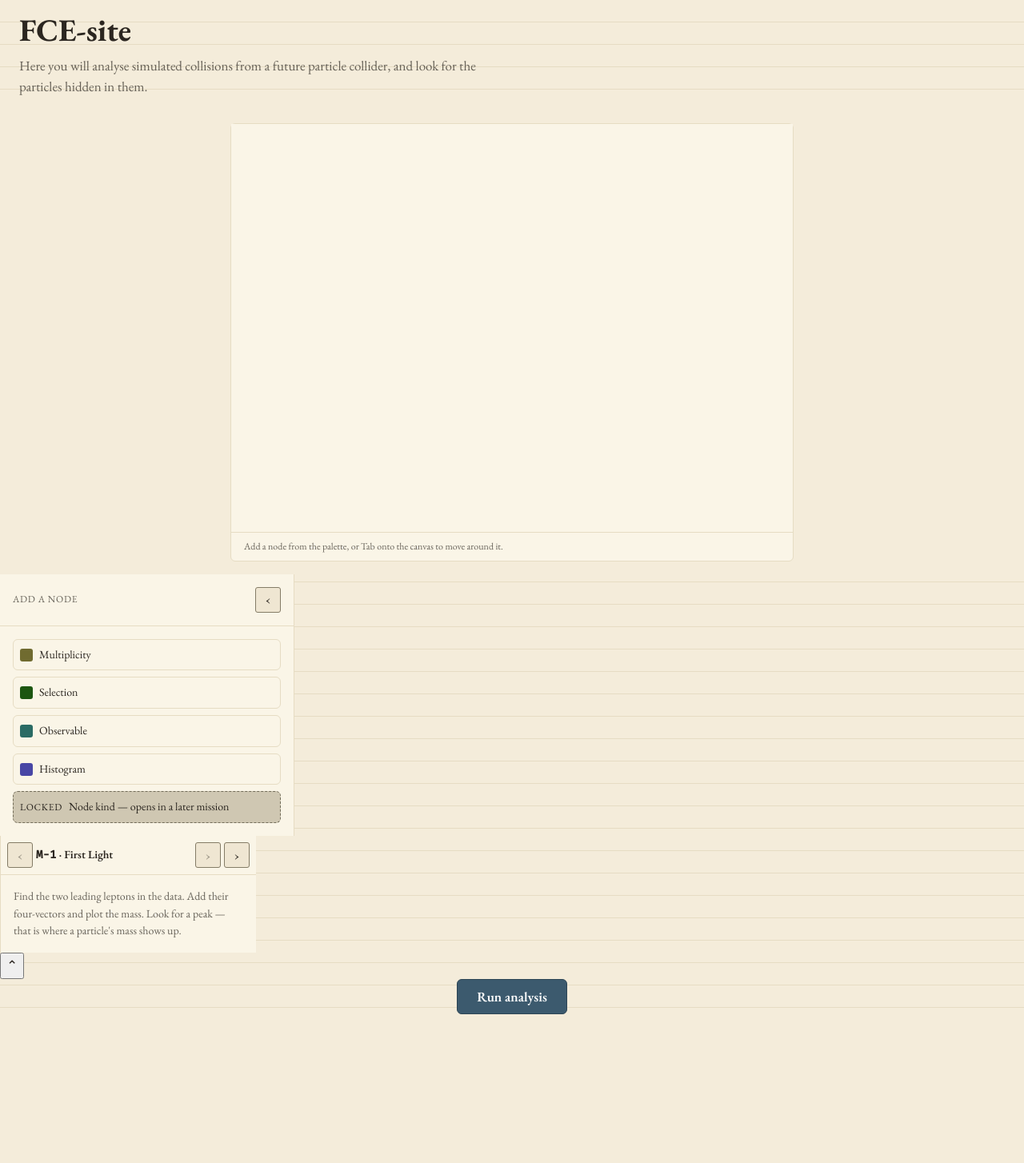
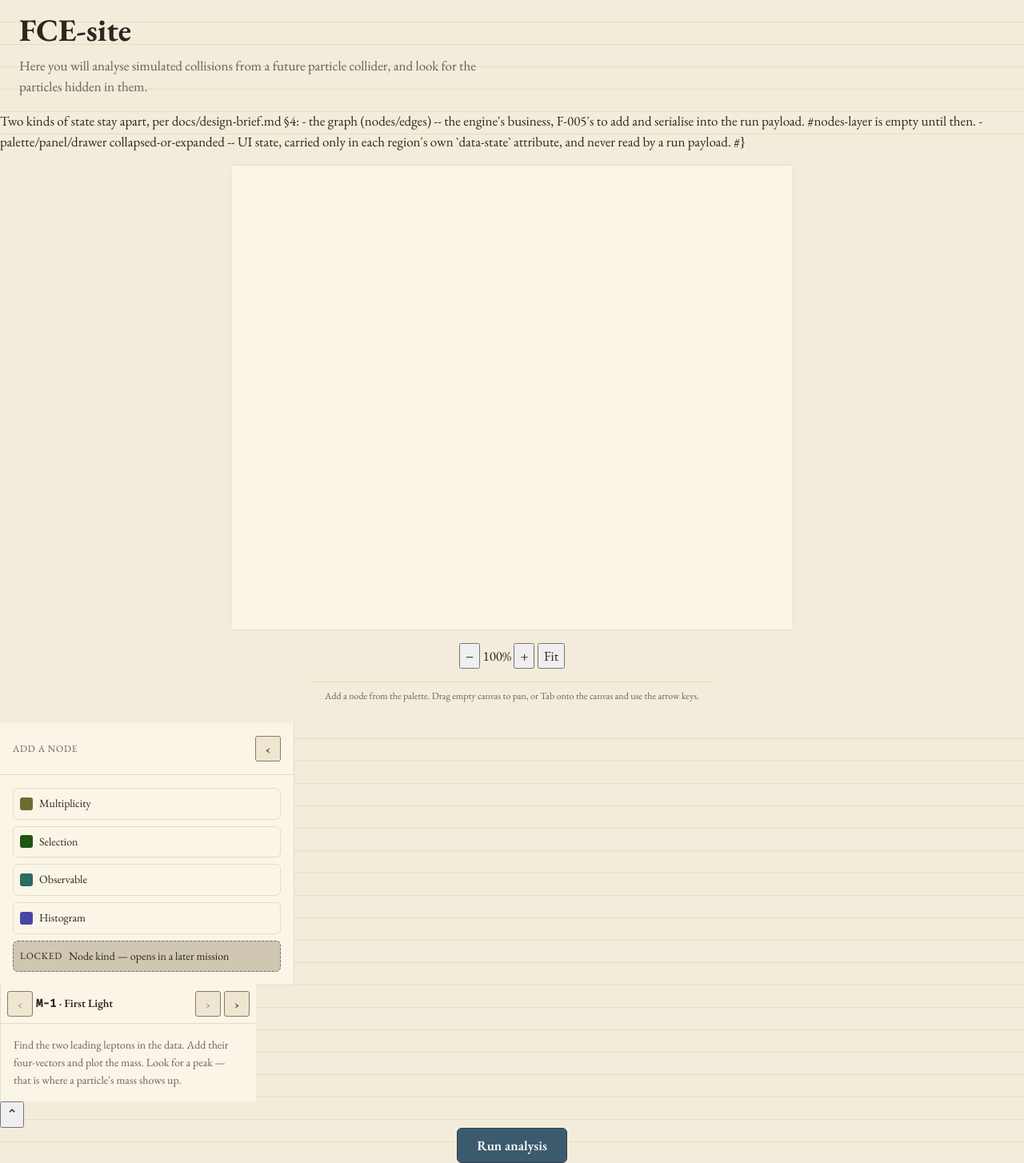
Before and after one commit to JulesVandenbroeck/fce-site, a FastAPI app: page / in a window 1280 px wide. Shown: the whole page at 80% size. Before the commit the page ends 1268 px from the top, so only its background shows below. Run offline with FastAPI, Linux system fonts and the light colour scheme.

Commit message:
frontend: pan/zoom on the canvas surface (F-016), WIP
Ports canvas-frame.html's applyZoom/setZoom/fit/wirePan into graph.js:
- sheet {w,h} replaces fixed CANVAS_W/CANVAS_H, grown monotonically in
  applyZoom (viewport term, SHEET_MIN floor, node-extent term) so zooming
  in never orphans a node placed at a lower zoom (D-021's F2 / this
  task's C5).
- #zoom-controls (zoom-out/zoom-in/fit + readout) added to shell.html,
  wired to setZoom/fit. Zoom clamps 50%-200%.
- #canvas-wrap gets tabindex=0/role=group and the `canvas-viewport` class
  canvas-frame.css already styles; native overflow:auto scrolling (once
  D-022 supplies it) gives pan and keyboard arrow-key panning for free,
  per the N13 ruling against a free transform.
- Pan is routed by drag origin: pointerdown inside `.node` moves the node
  (existing code, untouched); elsewhere it pans.
- F3 carry-in (PR #62): #results is now a plain div, not a second nested
  landmark inside #drawer's own region.

e2e (tests/e2e/test_graph.py): new tests for C1/C2/C4/C5/C6 inject
docs/design-explorations/canvas-frame.css via page.add_style_tag, since
production canvas.css/shell.css predate D-022 and do not yet give
#canvas-wrap real overflow/sizing (confirmed: stale since D-019, before
F-015's markup restructure) -- disclosed in the test module's own
docstring, not hidden.

KNOWN UNRESOLVED: pointer-drag panning (C1) and node-drag-not-pan (C2)
fail in this state -- scrollLeft assigned inside a pointermove handler on
the real #canvas-wrap silently has no effect, even though the identical
mechanism works on an ad-hoc div with equivalent CSS/structure appended
to the same page, and even though native keyboard-driven scrolling of
the same #canvas-wrap (C3) works fine. Root cause not found; see the
handoff. C3 (keyboard pan), C5 (monotonic sheet) and C6 (Fit) pass.

Co-Authored-By: Claude Sonnet 5 <noreply@anthropic.com>

```diff
--- a/src/fce_web/static/js/graph.js
+++ b/src/fce_web/static/js/graph.js
@@ -86,10 +86,27 @@ const NODE_W = 160;
 // gives it real layout -- an overflowing port is invisible to hit-testing
 // even though getBoundingClientRect still reports it.
 const NODE_H = 104;
-const CANVAS_W = 704;
-const CANVAS_H = 512;
 const NUDGE = 12;
 const NUDGE_BIG = 40;
+
+// ---- pan/zoom (F-016, ported from docs/design-explorations/canvas-frame.html)
+// The canvas is a bounded "sheet" the SVG's viewBox covers -- #canvas-wrap
+// pans it via its own native `overflow: auto` scrolling (never a free
+// transform, per the N13 ruling: that is what buys real scrollbars and
+// keyboard arrow-key panning for free), and zoom scales the SVG's rendered
+// width/height against that viewBox. `sheet` starts at the floor and is
+// only ever grown, in applyZoom -- see its own comment for why that
+// direction is load-bearing (D-021's monotonic-sheet rule, this task's C5).
+const SHEET_MIN_W = 1200;
+const SHEET_MIN_H = 900;
+const SHEET_PAD = 240; // surface units of spare paper beyond the viewport
+const ZOOM_MIN = 0.5;
+const ZOOM_MAX = 2.0;
+const ZOOM_STEP = 0.25;
+const FIT_PAD = 24;
+
+let zoom = 1;
+const sheet = { w: SHEET_MIN_W, h: SHEET_MIN_H }; // surface units, rewritten by applyZoom
 
 // The only state this module keeps.
 const graphState = {
@@ -128,11 +145,136 @@ function setStatus(text) {
 }
 
 // w/h default to the collapsed size; moveNodeTo passes the measured box.
+// Clamps against the live `sheet`, not a fixed canvas size -- the sheet
+// only grows (applyZoom), so a node already placed near its far edge never
+// becomes unreachable as the sheet grows around it.
 function clampToCanvas(x, y, w = NODE_W, h = NODE_H) {
   return {
-    x: Math.max(0, Math.min(CANVAS_W - w, x)),
-    y: Math.max(0, Math.min(CANVAS_H - h, y)),
+    x: Math.max(0, Math.min(sheet.w - w, x)),
+    y: Math.max(0, Math.min(sheet.h - h, y)),
   };
+}
+
+const clampZoom = (z) => Math.min(ZOOM_MAX, Math.max(ZOOM_MIN, z));
+
+// Grow the sheet to the zoom, then paint it. The third term in each Math.max
+// is what makes the sizing monotonic in the content it holds: without it the
+// sheet would shrink on zoom-in and a node parked out on a wide 50% sheet
+// would fall outside the scroll range at 200% -- D-021's F2, the defect
+// this task's C5 exists to keep fixed.
+function applyZoom() {
+  const nodes = Array.from(graphState.nodes.values());
+  const maxNodeX = nodes.length ? Math.max(...nodes.map((n) => n.x)) : 0;
+  const maxNodeY = nodes.length ? Math.max(...nodes.map((n) => n.y)) : 0;
+  sheet.w = Math.max(
+    SHEET_MIN_W,
+    Math.ceil(els.wrap.clientWidth / zoom) + 2 * SHEET_PAD,
+    maxNodeX + NODE_W + SHEET_PAD
+  );
+  sheet.h = Math.max(
+    SHEET_MIN_H,
+    Math.ceil(els.wrap.clientHeight / zoom) + 2 * SHEET_PAD,
+    maxNodeY + NODE_H + SHEET_PAD
+  );
+  els.svg.setAttribute("viewBox", `0 0 ${sheet.w} ${sheet.h}`);
+  els.svg.setAttribute("width", sheet.w * zoom);
+  els.svg.setAttribute("height", sheet.h * zoom);
+  els.canvasBg.setAttribute("width", sheet.w);
+  els.canvasBg.setAttribute("height", sheet.h);
+  els.zoomReadout.textContent = `${Math.round(zoom * 100)}%`;
+  els.zoomIn.disabled = zoom >= ZOOM_MAX - 0.001;
+  els.zoomOut.disabled = zoom <= ZOOM_MIN + 0.001;
+}
+
+// Zoom about a point, so wheel-zoom keeps whatever is under the cursor under
+// the cursor. With no anchor (the buttons) it holds the centre of the
+// viewport, which is the only sensible anchor with no pointer to ask.
+function setZoom(next, anchorX, anchorY) {
+  const prev = zoom;
+  const wanted = clampZoom(next);
+  if (Math.abs(wanted - prev) < 0.001) return;
+  const r = els.wrap.getBoundingClientRect();
+  const ax = (anchorX === undefined ? r.left + r.width / 2 : anchorX) - r.left;
+  const ay = (anchorY === undefined ? r.top + r.height / 2 : anchorY) - r.top;
+  const cx = (els.wrap.scrollLeft + ax) / prev;
+  const cy = (els.wrap.scrollTop + ay) / prev;
+  zoom = wanted;
+  applyZoom();
+  els.wrap.scrollLeft = cx * zoom - ax;
+  els.wrap.scrollTop = cy * zoom - ay;
+}
+
+// The strip of canvas no overlay covers, in viewport-local px: between the
+// two side panels, below the zoom toolbar, above the drawer.
+function clearBand() {
+  const v = els.wrap.getBoundingClientRect();
+  const left = document.getElementById("palette").getBoundingClientRect().right;
+  const right = document.getElementById("mission-panel").getBoundingClientRect().left;
+  const top = document.getElementById("zoom-controls").getBoundingClientRect().bottom;
+  const bottom = document.getElementById("drawer").getBoundingClientRect().top;
+  return {
+    x: left - v.left,
+    y: top - v.top,
+    w: Math.max(NODE_W, right - left),
+    h: Math.max(NODE_H, bottom - top),
+  };
+}
+
+// The one reset affordance (N13): scale and scroll so the whole graph is on
+// screen -- a known state, which "back to 100%" is not. With no nodes yet
+// there is nothing to fit around, so this just resets zoom/scroll instead of
+// asking an empty #nodes-layer for a bounding box.
+function fit() {
+  if (graphState.nodes.size === 0) {
+    zoom = 1;
+    applyZoom();
+    els.wrap.scrollLeft = 0;
+    els.wrap.scrollTop = 0;
+    return;
+  }
+  const bb = els.nodesLayer.getBBox();
+  const band = clearBand();
+  zoom = clampZoom(Math.min(band.w / (bb.width + 2 * FIT_PAD), band.h / (bb.height + 2 * FIT_PAD)));
+  applyZoom();
+  els.wrap.scrollLeft = bb.x * zoom - band.x - (band.w - bb.width * zoom) / 2;
+  els.wrap.scrollTop = bb.y * zoom - band.y - (band.h - bb.height * zoom) / 2;
+}
+
+// A left-drag that STARTS on the paper pans; one that starts on a node moves
+// that node instead (startNodeDrag/startConnectDrag, below) -- decided by
+// where the drag begins, never by a mode.
+function wirePan() {
+  els.wrap.addEventListener("pointerdown", (ev) => {
+    if (ev.button !== 0 || ev.target.closest(".node")) return;
+    ev.preventDefault();
+    els.wrap.setPointerCapture(ev.pointerId);
+    els.wrap.classList.add("is-panning");
+    let px = ev.clientX;
+    let py = ev.clientY;
+    function onMove(moveEv) {
+      els.wrap.scrollLeft -= moveEv.clientX - px;
+      els.wrap.scrollTop -= moveEv.clientY - py;
+      px = moveEv.clientX;
+      py = moveEv.clientY;
+    }
+    function onUp() {
+      els.wrap.classList.remove("is-panning");
+      els.wrap.removeEventListener("pointermove", onMove);
+      els.wrap.removeEventListener("pointerup", onUp);
+    }
+    els.wrap.addEventListener("pointermove", onMove);
+    els.wrap.addEventListener("pointerup", onUp);
+  });
+
+  // passive:false -- the page must not scroll while the canvas zooms.
+  els.wrap.addEventListener(
+    "wheel",
+    (ev) => {
+      ev.preventDefault();
+      setZoom(zoom - Math.sign(ev.deltaY) * ZOOM_STEP, ev.clientX, ev.clientY);
+    },
+    { passive: false }
+  );
 }
 
 // The node element's own rendered box (getBoundingClientRect), converted
@@ -989,12 +1131,25 @@ function init() {
   els = {
     wrap: document.getElementById("canvas-wrap"),
     svg: document.getElementById("canvas-svg"),
+    canvasBg: document.getElementById("canvas-bg"),
     nodesLayer: document.getElementById("nodes-layer"),
     edgesLayer: document.getElementById("edges-layer"),
     status: document.getElementById("canvas-status"),
     paletteButtons: Array.from(document.querySelectorAll(".palette__add")),
+    zoomIn: document.getElementById("zoom-in"),
+    zoomOut: document.getElementById("zoom-out"),
+    zoomFit: document.getElementById("zoom-fit"),
+    zoomReadout: document.getElementById("zoom-readout"),
   };
   wirePalette();
+  wirePan();
+  els.zoomIn.addEventListener("click", () => setZoom(zoom + ZOOM_STEP));
+  els.zoomOut.addEventListener("click", () => setZoom(zoom - ZOOM_STEP));
+  els.zoomFit.addEventListener("click", fit);
+  // A window resize changes how much sheet the viewport needs; same one call
+  // applyZoom already uses for a zoom change.
+  window.addEventListener("resize", applyZoom);
+  applyZoom();
   persistUI();
   document.addEventListener("keydown", (ev) => {
     if (ev.key === "Escape" && graphState.keyboardArmed) {
--- a/src/fce_web/templates/shell.html
+++ b/src/fce_web/templates/shell.html
@@ -12,9 +12,19 @@
    classes below are the ones docs/design-explorations/canvas-frame.css
    already expects, ported rather than invented.
 
-   Pan/zoom on the canvas surface (N13) is deliberately NOT here -- that is
-   F-016's task. The canvas keeps its fixed 704x512 viewBox and graph.js's
-   own CANVAS_W/CANVAS_H untouched.
+   Pan/zoom on the canvas surface (N13, F-016): #canvas-wrap also carries the
+   `canvas-viewport` class docs/design-explorations/canvas-frame.css already
+   styles (`overflow: auto`, absolute-inset-0) -- D-022's job to bring
+   canvas.css/shell.css to that rule, this port assumes it. The canvas is a
+   bounded, larger-than-viewport "sheet": #canvas-wrap pans it via native
+   `overflow: auto` scrolling -- no free transform, so keyboard arrow-key
+   panning and real scrollbars come from the platform once that CSS lands.
+   Zoom scales the SVG's rendered width/height against a `viewBox` graph.js
+   grows to fit the window and every node's position (never shrinks it --
+   D-021's monotonic-sheet rule). #zoom-controls is the keyboard/pointer path
+   for zoom and the one "Fit" affordance; graph.js's applyZoom/setZoom/fit
+   are ported from canvas-frame.html's own.
+#}
 
    Two kinds of state stay apart, per docs/design-brief.md §4:
      - the graph (nodes/edges) -- the engine's business, F-005's to add and
@@ -26,22 +36,33 @@
 <div class="frame" id="frame">
 
   <section class="canvas-region" id="canvas-region" aria-label="Analysis canvas region">
-    <div class="canvas-wrap" id="canvas-wrap">
-      <svg class="canvas-svg" id="canvas-svg" viewBox="0 0 704 512" width="704" height="512"
-           role="group" aria-label="Analysis canvas -- drag nodes to arrange, drag between ports to connect">
+    <div class="canvas-wrap canvas-viewport" id="canvas-wrap" tabindex="0" role="group"
+         aria-label="Analysis canvas -- drag nodes to arrange, drag between ports to connect, drag empty canvas to pan, arrow keys to pan, scroll or the zoom buttons to zoom">
+      <svg class="canvas-svg" id="canvas-svg" viewBox="0 0 704 512" width="704" height="512">
         <defs>
           <marker id="canvas-arrowhead" viewBox="0 0 8 8" refX="7" refY="4" markerWidth="6" markerHeight="6"
                   orient="auto-start-reverse">
             <path d="M0,0 L8,4 L0,8 Z" class="edge-arrowhead"></path>
           </marker>
         </defs>
-        <rect x="0" y="0" width="704" height="512" class="canvas-bg"></rect>
+        <rect x="0" y="0" width="704" height="512" class="canvas-bg" id="canvas-bg"></rect>
         <g id="edges-layer"></g>
         <g id="nodes-layer"></g>
       </svg>
-      <p class="canvas-status" id="canvas-status" aria-live="polite">Add a node from the palette,
-        or Tab onto the canvas to move around it.</p>
     </div>
+
+    {#- Real buttons, so zoom and Fit have a keyboard path -- wheel on the
+       canvas is the pointer shortcut. One affordance for "get back to a known
+       state": Fit, never a second "reset to 100%" control (N13). #}
+    <div class="zoom-controls" id="zoom-controls" role="group" aria-label="Canvas zoom">
+      <button class="zoom-controls__btn" id="zoom-out" type="button" aria-label="Zoom out">&minus;</button>
+      <output class="zoom-controls__readout" id="zoom-readout" for="zoom-out zoom-in">100%</output>
+      <button class="zoom-controls__btn" id="zoom-in" type="button" aria-label="Zoom in">+</button>
+      <button class="zoom-controls__btn zoom-controls__btn--fit" id="zoom-fit" type="button">Fit</button>
+    </div>
+
+    <p class="canvas-status" id="canvas-status" aria-live="polite">Add a node from the palette.
+      Drag empty canvas to pan, or Tab onto the canvas and use the arrow keys.</p>
   </section>
 
   <aside class="palette" id="palette" data-state="expanded" aria-labelledby="palette-title">
@@ -104,12 +125,16 @@
      #results-progress, #results-note, #results-chart. #}
   <section class="drawer" id="drawer" data-state="collapsed" aria-label="Results drawer">
     <div class="drawer__body" id="drawer-body" hidden>
-      <section class="results" id="results" aria-label="Run results">
+      {#- F-016/F3 carry-in (PR #62): dropped as a second, nested region
+         landmark inside the drawer's own -- a screen reader was announcing
+         two regions where one was meant. Plain div, same id, since run.js
+         and tests only ever query #results by id. #}
+      <div class="results" id="results">
         <p class="results__status" id="results-status" aria-live="polite">Not run yet.</p>
         <progress class="results__progress" id="results-progress" max="100" value="0" hidden></progress>
         <p class="results__note" id="results-note" aria-live="polite" hidden></p>
         <div class="results__chart" id="results-chart"></div>
-      </section>
+      </div>
     </div>
 
     <div class="drawer__handle-row">
```
Also changed, not shown: tests/e2e/test_graph.py (+181 -0 lines).
